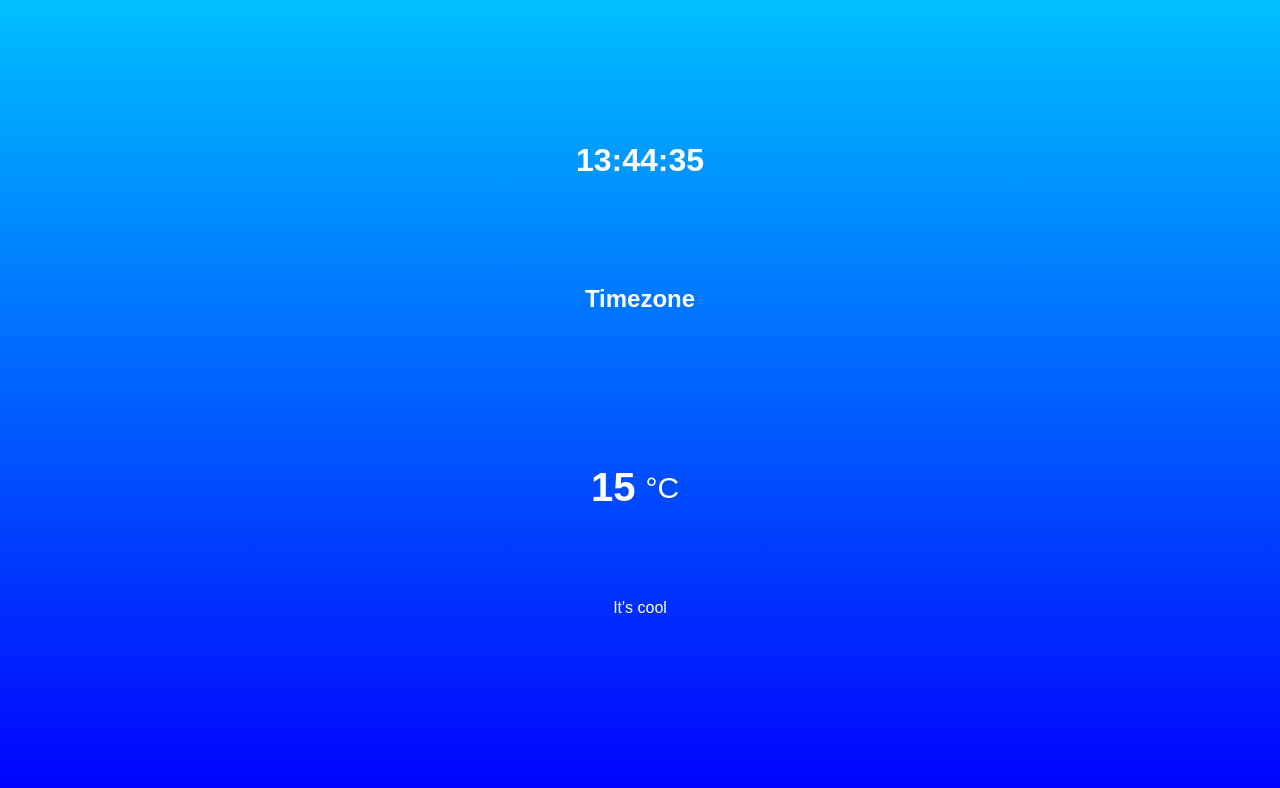
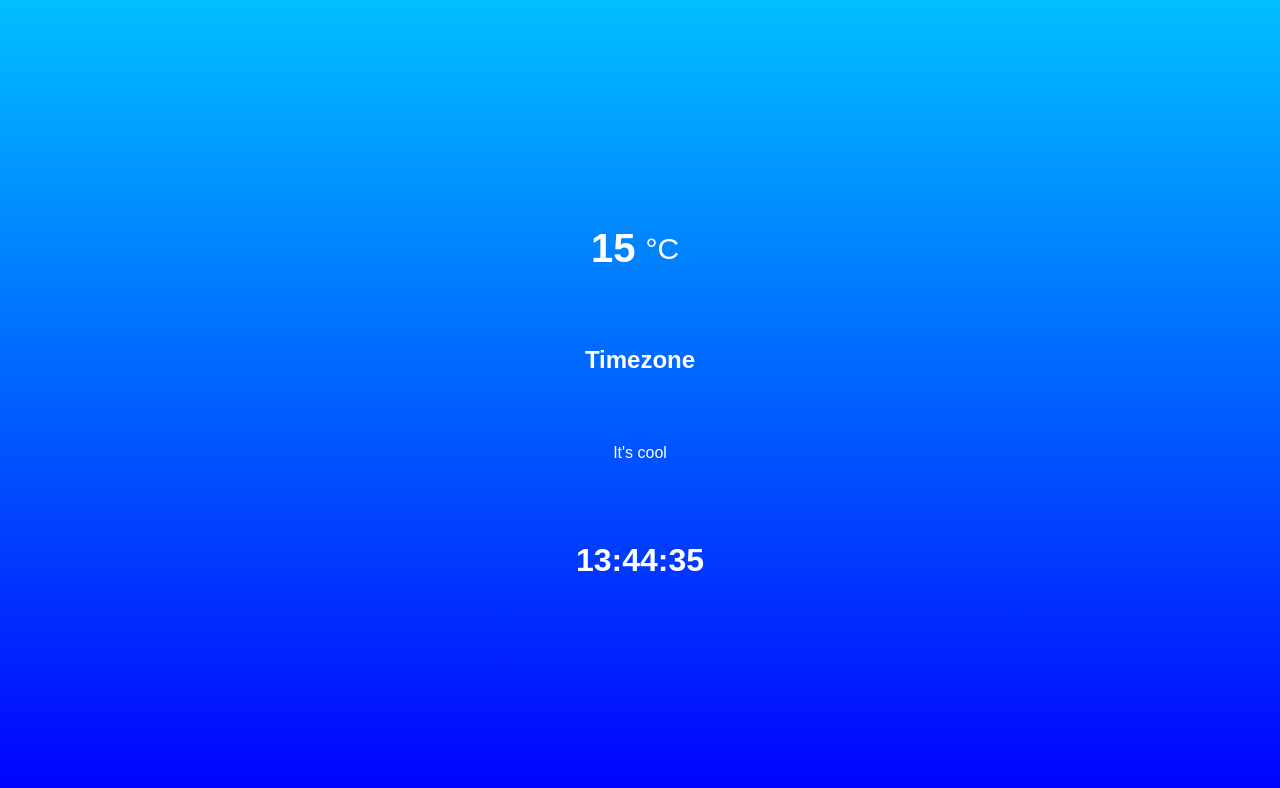
Before and after one commit to anton-ch89/weatherMonitor, a plain HTML site: page index.html in a window 1280 px wide. Drawn offline with Linux system fonts and the light colour scheme.

Commit message:
Погода

```diff
--- a/index.html
+++ b/index.html
@@ -8,19 +8,21 @@
     <title>Document</title>
 </head>
 <body>
-    <div class="date">
-        <h1 class="new-date">Date</h1>
-    </div>
-    <div class="location">
-        <h2 class="location-timezone">Timezone</h2>
-    </div>
     <div class="temperature">
         <div class="value-section">
             <h2 class="tempeature-value">15</h2>
             <span class="degree">°C</span>
         </div>
+
+    <div class="location">
+        <h2 class="location-timezone">Timezone</h2>
+    </div>
         <div class="temperature-description">It's cool</div>
     </div>
+    <div class="date">
+        <h1 class="new-date">Date</h1>
+    </div>
+
 <script src="./script.js"></script>
 </body>
 </html>
--- a/style.css
+++ b/style.css
@@ -39,6 +39,10 @@ body {
     flex-direction: column;
 }
 
+.date {
+    margin-top: 10vh;
+}
+
 .value-section {
     display: flex;
     align-items: center;
```
